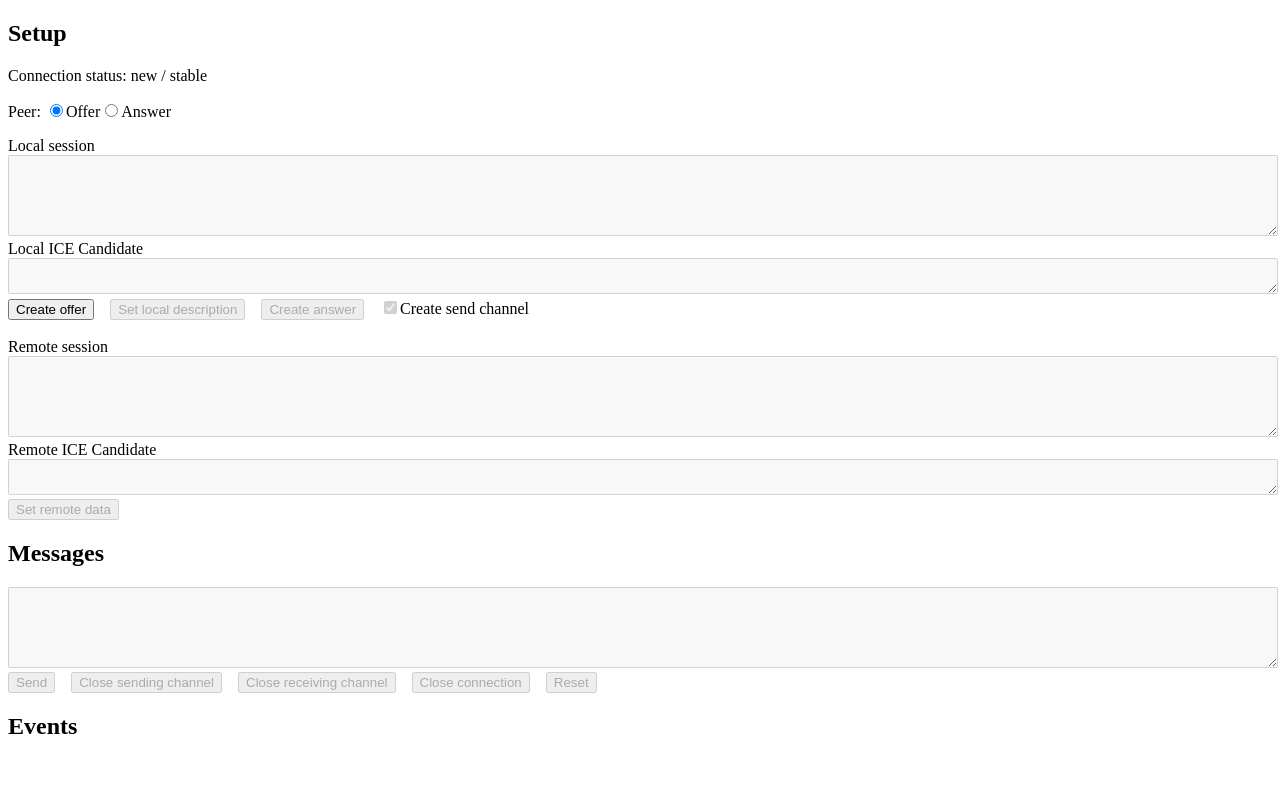
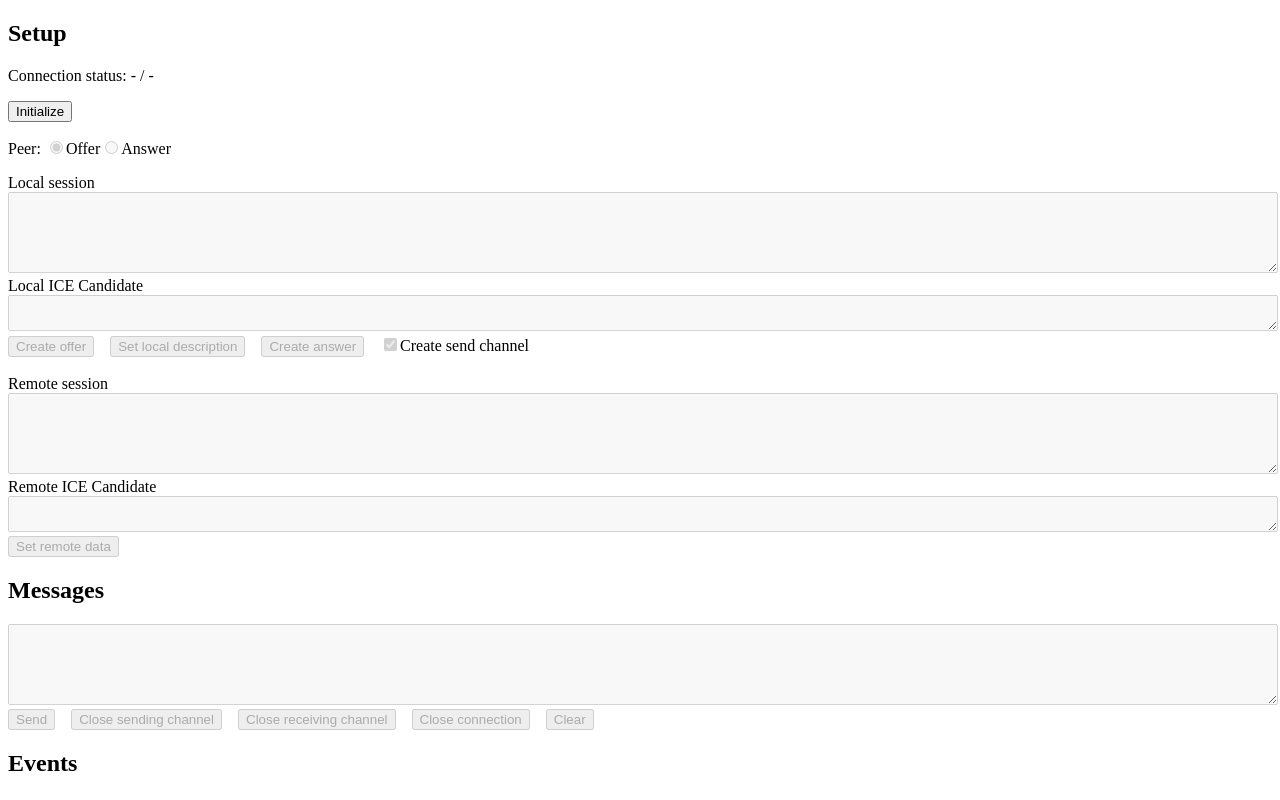
Before and after one commit to capelski/webrtc-example, a React app: page / in a window 1280 px wide. Built offline with nearby package versions, Linux system fonts and the light colour scheme.

Commit message:
Introduce initialize function

```diff
--- a/src/index.tsx
+++ b/src/index.tsx
@@ -2,8 +2,10 @@ import React, { useEffect, useState } from 'react';
 import * as ReactDOMClient from 'react-dom/client';
 import { RTCWrapper, RTCWrapperHandlers } from './rtc-wrapper';
 
+// TODO Store and retrieve all ICE Candidates
 // TODO Option to remove logic checks
 // TODO Remove Offer/Answer radio buttons
+// Differentiate native events vs pseudo events
 
 enum ConnectionMode {
     offer = 'offer',
@@ -12,7 +14,7 @@ enum ConnectionMode {
 
 function App() {
     const [connectionMode, setConnectionMode] = useState<ConnectionMode>(ConnectionMode.offer);
-    const [rtcWrapper, setRtcWrapper] = useState<RTCWrapper>(new RTCWrapper());
+    const [rtcWrapper, setRtcWrapper] = useState<{ ref: RTCWrapper }>({ ref: new RTCWrapper() });
     const [createSendChannel, setCreateSendChannel] = useState(true);
     const [connectionEvents, setConnectionEvents] = useState<string[]>([]);
 
@@ -39,7 +41,7 @@ function App() {
                 const newEvents = [`Connection state change: ${event.detail}`];
                 if (event.detail === 'disconnected') {
                     // Connection was closed by the remote peer; the app state must be updated on this peer
-                    rtcWrapper.closeConnection();
+                    rtcWrapper.ref.closeConnection();
                     newEvents.push('Connection closed by remote peer');
                 }
                 updateEventsAndRTCHandlers(nextConnectionEvents, newEvents);
@@ -82,7 +84,12 @@ function App() {
             },
         };
 
-        rtcWrapper.setEventHandlers(handlers);
+        rtcWrapper.ref.setEventHandlers(handlers);
+    }
+
+    function initialize() {
+        rtcWrapper.ref.initialize();
+        setRtcWrapper({ ref: rtcWrapper.ref });
     }
 
     function connectionModeChange(event: React.ChangeEvent<HTMLInputElement>) {
@@ -93,78 +100,87 @@ function App() {
         }
     }
 
-    function reset() {
+    async function createOffer() {
+        rtcWrapper.ref.createSendChannel('offerToAnswer');
+        await rtcWrapper.ref.createOffer();
+    }
+
+    async function createAnswer() {
+        if (createSendChannel) {
+            rtcWrapper.ref.createSendChannel('answerToOffer');
+        }
+        await rtcWrapper.ref.createAnswer();
+    }
+
+    function setLocalDescription() {
+        rtcWrapper.ref.setLocalDescription();
+    }
+
+    async function setRemoteData() {
+        await rtcWrapper.ref.setRemoteData(
+            JSON.parse(remoteSessionInit || '{}'),
+            JSON.parse(remoteIceCandidate || '{}'),
+        );
+    }
+
+    function clear() {
+        rtcWrapper.ref.clear();
+
         setConnectionEvents([]);
         setMessage('');
         setRemoteIceCandidate('');
         setRemoteSessionInit('');
-        setRtcWrapper(new RTCWrapper());
-    }
-
-    async function createOffer() {
-        rtcWrapper.createSendChannel('offerToAnswer');
-        await rtcWrapper.createOffer();
-    }
-
-    async function createAnswer() {
-        if (createSendChannel) {
-            rtcWrapper.createSendChannel('answerToOffer');
-        }
-        await rtcWrapper.createAnswer();
-    }
-
-    function setLocalDescription() {
-        rtcWrapper.setLocalDescription();
-    }
-
-    async function setRemoteData() {
-        await rtcWrapper.setRemoteData(
-            JSON.parse(remoteSessionInit || '{}'),
-            JSON.parse(remoteIceCandidate || '{}'),
-        );
+        setRtcWrapper({ ref: rtcWrapper.ref });
     }
 
     useEffect(() => {
         updateEventsAndRTCHandlers([]);
     }, [rtcWrapper]);
 
-    const disableConnectionMode = !rtcWrapper.isNewStatus;
+    const disableInitialize = !!rtcWrapper.ref.connection;
+    const disableConnectionMode = !rtcWrapper.ref.isNewStatus;
     const disableGenerateOffer =
         connectionMode !== ConnectionMode.offer ||
-        !rtcWrapper.isNewStatus ||
-        !!rtcWrapper.sessionInit;
+        !rtcWrapper.ref.isNewStatus ||
+        !!rtcWrapper.ref.sessionInit;
     const disableSetLocalDescription = !(
         (connectionMode === ConnectionMode.offer &&
-            rtcWrapper.isNewStatus &&
-            !!rtcWrapper.sessionInit) ||
+            rtcWrapper.ref.isNewStatus &&
+            !!rtcWrapper.ref.sessionInit) ||
         (connectionMode === ConnectionMode.answer &&
-            rtcWrapper.hasRemoteOffer &&
-            !!rtcWrapper.sessionInit)
+            rtcWrapper.ref.hasRemoteOffer &&
+            !!rtcWrapper.ref.sessionInit)
     );
     const disableGenerateAnswer =
         connectionMode !== ConnectionMode.answer ||
-        !rtcWrapper.hasRemoteOffer ||
-        !!rtcWrapper.sessionInit;
+        !rtcWrapper.ref.hasRemoteOffer ||
+        !!rtcWrapper.ref.sessionInit;
     const disableCreateSendChannel =
         connectionMode === ConnectionMode.offer ||
-        !rtcWrapper.hasRemoteOffer ||
-        !!rtcWrapper.sessionInit;
+        !rtcWrapper.ref.hasRemoteOffer ||
+        !!rtcWrapper.ref.sessionInit;
     const disableSetRemoteData = !(
-        (connectionMode === ConnectionMode.offer && rtcWrapper.awaitingRemoteAnswer) ||
-        (connectionMode === ConnectionMode.answer && rtcWrapper.isNewStatus)
+        (connectionMode === ConnectionMode.offer && rtcWrapper.ref.awaitingRemoteAnswer) ||
+        (connectionMode === ConnectionMode.answer && rtcWrapper.ref.isNewStatus)
     );
-    const disableCloseConnection = !rtcWrapper.isConnectedStatus;
-    const disableSend = !rtcWrapper.isConnectedStatus || !rtcWrapper.sendChannel;
-    const disableCloseReceive = !rtcWrapper.isConnectedStatus || !rtcWrapper.receiveChannel;
-    const disableReset = !rtcWrapper.isClosedStatus;
+    const disableCloseConnection = !rtcWrapper.ref.isConnectedStatus;
+    const disableSend = !rtcWrapper.ref.isConnectedStatus || !rtcWrapper.ref.sendChannel;
+    const disableCloseReceive = !rtcWrapper.ref.isConnectedStatus || !rtcWrapper.ref.receiveChannel;
+    const disableClear = !rtcWrapper.ref.isClosedStatus;
 
     return (
         <div>
             <div>
                 <h2>Setup</h2>
                 <p>
-                    Connection status: {rtcWrapper.connection.connectionState} /{' '}
-                    {rtcWrapper.connection.signalingState}
+                    Connection status: {rtcWrapper.ref.connection?.connectionState || '-'} /{' '}
+                    {rtcWrapper.ref.connection?.signalingState || '-'}
+                </p>
+
+                <p>
+                    <button onClick={initialize} disabled={disableInitialize}>
+                        Initialize
+                    </button>
                 </p>
 
                 <p>
@@ -196,7 +212,11 @@ function App() {
                         rows={5}
                         style={{ width: '100%' }}
                         disabled
-                        value={rtcWrapper.sessionInit ? JSON.stringify(rtcWrapper.sessionInit) : ''}
+                        value={
+                            rtcWrapper.ref.sessionInit
+                                ? JSON.stringify(rtcWrapper.ref.sessionInit)
+                                : ''
+                        }
                     ></textarea>
                     <span>Local ICE Candidate</span>
                     <br />
@@ -205,7 +225,9 @@ function App() {
                         style={{ width: '100%' }}
                         disabled
                         value={
-                            rtcWrapper.iceCandidate ? JSON.stringify(rtcWrapper.iceCandidate) : ''
+                            rtcWrapper.ref.iceCandidate
+                                ? JSON.stringify(rtcWrapper.ref.iceCandidate)
+                                : ''
                         }
                     ></textarea>
                     <br />
@@ -276,7 +298,7 @@ function App() {
                 ></textarea>
                 <button
                     onClick={() => {
-                        rtcWrapper.sendChannel!.send(message);
+                        rtcWrapper.ref.sendChannel!.send(message);
                         setMessage('');
 
                         updateEventsAndRTCHandlers(connectionEvents, [`Message sent: ${message}`]);
@@ -288,7 +310,7 @@ function App() {
                 &emsp;
                 <button
                     onClick={() => {
-                        rtcWrapper.sendChannel!.close();
+                        rtcWrapper.ref.sendChannel!.close();
                     }}
                     disabled={disableSend}
                 >
@@ -297,7 +319,7 @@ function App() {
                 &emsp;
                 <button
                     onClick={() => {
-                        rtcWrapper.receiveChannel!.close();
+                        rtcWrapper.ref.receiveChannel!.close();
                     }}
                     disabled={disableCloseReceive}
                 >
@@ -306,7 +328,7 @@ function App() {
                 &emsp;
                 <button
                     onClick={() => {
-                        rtcWrapper.closeConnection();
+                        rtcWrapper.ref.closeConnection();
                         updateEventsAndRTCHandlers(connectionEvents, [
                             'Connection closed by local peer',
                         ]);
@@ -316,8 +338,8 @@ function App() {
                     Close connection
                 </button>
                 &emsp;
-                <button onClick={reset} disabled={disableReset}>
-                    Reset
+                <button onClick={clear} disabled={disableClear}>
+                    Clear
                 </button>
             </div>
 
--- a/src/rtc-wrapper.ts
+++ b/src/rtc-wrapper.ts
@@ -26,7 +26,7 @@ export type RTCWrapperHandlers = {
 };
 
 export class RTCWrapper {
-    public readonly connection: RTCPeerConnection;
+    public connection?: RTCPeerConnection;
     public readonly events: EventTarget;
     protected handlers?: Partial<RTCWrapperHandlers>;
 
@@ -37,13 +37,15 @@ export class RTCWrapper {
 
     constructor() {
         this.events = new EventTarget();
+    }
 
+    initialize() {
         this.connection = new RTCPeerConnection();
 
         this.connection.onconnectionstatechange = () => {
             this.events.dispatchEvent(
                 new CustomEvent(RTCWrapperEvents.connectionStateChange, {
-                    detail: this.connection.connectionState,
+                    detail: this.connection!.connectionState,
                 }),
             );
         };
@@ -51,7 +53,7 @@ export class RTCWrapper {
         this.connection.onsignalingstatechange = () => {
             this.events.dispatchEvent(
                 new CustomEvent(RTCWrapperEvents.signalingStateChange, {
-                    detail: this.connection.signalingState,
+                    detail: this.connection!.signalingState,
                 }),
             );
         };
@@ -100,12 +102,15 @@ export class RTCWrapper {
 
     get isNewStatus() {
         return (
-            this.connection.connectionState === 'new' && this.connection.signalingState === 'stable'
+            this.connection &&
+            this.connection.connectionState === 'new' &&
+            this.connection.signalingState === 'stable'
         );
     }
 
     get hasRemoteOffer() {
         return (
+            this.connection &&
             this.connection.connectionState === 'new' &&
             this.connection.signalingState === 'have-remote-offer'
         );
@@ -113,23 +118,29 @@ export class RTCWrapper {
 
     get awaitingRemoteAnswer() {
         return (
+            this.connection &&
             this.connection.connectionState === 'connecting' &&
             this.connection.signalingState === 'have-local-offer'
         );
     }
 
     get isConnectedStatus() {
-        return this.connection.connectionState === 'connected';
+        return this.connection && this.connection.connectionState === 'connected';
     }
 
     get isClosedStatus() {
         return (
+            this.connection &&
             this.connection.connectionState === 'closed' &&
             this.connection.signalingState === 'closed'
         );
     }
 
     createSendChannel(name: string) {
+        if (!this.connection) {
+            throw new Error("The RTC connection hasn't been initialized");
+        }
+
         // If a send channel is needed, it must be created before offering/answering a session
         this.sendChannel = this.connection.createDataChannel(name);
         this.sendChannel.onopen = () => {
@@ -150,6 +161,10 @@ export class RTCWrapper {
     }
 
     async createOffer() {
+        if (!this.connection) {
+            throw new Error("The RTC connection hasn't been initialized");
+        }
+
         this.sessionInit = await this.connection.createOffer();
         this.events.dispatchEvent(
             new CustomEvent(RTCWrapperEvents.offerCreated, {
@@ -160,17 +175,29 @@ export class RTCWrapper {
     }
 
     setLocalDescription() {
+        if (!this.connection) {
+            throw new Error("The RTC connection hasn't been initialized");
+        }
+
         // This operation will generate several ice candidates if a channel has been created by either peer
         // and an internet connection is available
         return this.connection.setLocalDescription(this.sessionInit);
     }
 
     async setRemoteData(sessionInit: RTCSessionDescriptionInit, candidate?: RTCIceCandidate) {
+        if (!this.connection) {
+            throw new Error("The RTC connection hasn't been initialized");
+        }
+
         await this.connection.setRemoteDescription(sessionInit);
         await this.connection.addIceCandidate(candidate);
     }
 
     async createAnswer() {
+        if (!this.connection) {
+            throw new Error("The RTC connection hasn't been initialized");
+        }
+
         this.sessionInit = await this.connection.createAnswer();
         this.events.dispatchEvent(
             new CustomEvent(RTCWrapperEvents.answerCreated, {
@@ -181,6 +208,10 @@ export class RTCWrapper {
     }
 
     async closeConnection() {
+        if (!this.connection) {
+            throw new Error("The RTC connection hasn't been initialized");
+        }
+
         if (this.sendChannel) {
             this.sendChannel.close();
         }
@@ -212,4 +243,15 @@ export class RTCWrapper {
             this.handlers = undefined;
         }
     }
+
+    clear() {
+        this.connection = undefined;
+        this.sessionInit = undefined;
+        this.iceCandidate = undefined;
+        this.sendChannel = undefined;
+        this.receiveChannel = undefined;
+
+        this.unsetEventHandlers();
+        this.handlers = undefined;
+    }
 }
```
